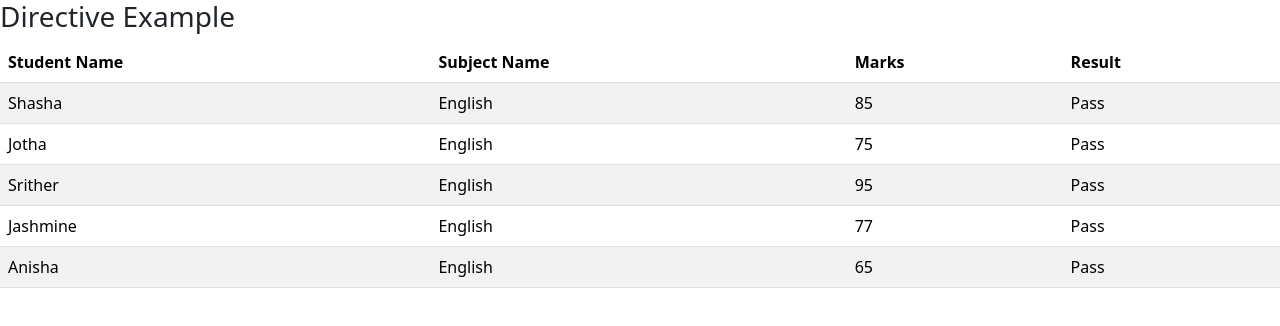
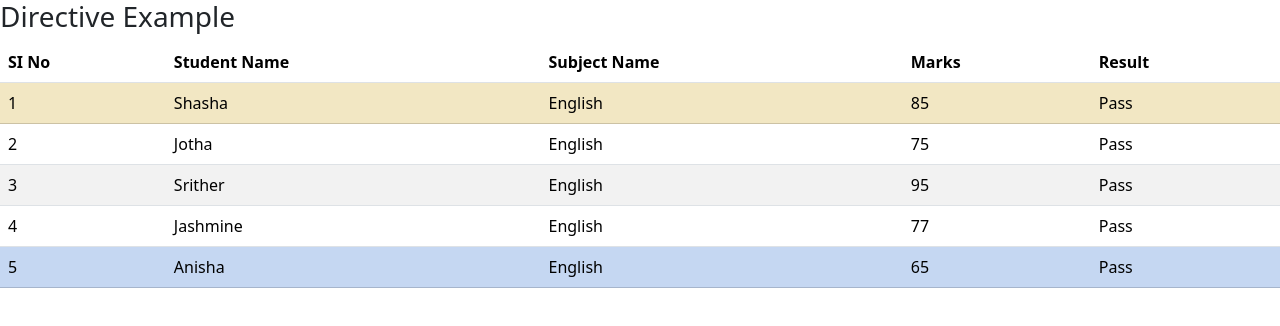
Before and after one commit to niroshakannan17/angular-directive, an Angular app in the folder directiveexample/: page / in a window 1280 px wide. Shown: the top 326 px of the page. Built offline with nearby package versions, Linux system fonts and the light colour scheme.

Commit message:
index,odd,even,first last elemt in ngfor directive

```diff
--- a/directiveexample/src/app/app.component.html
+++ b/directiveexample/src/app/app.component.html
@@ -4,6 +4,7 @@
 <table class="table table-striped table-hover">
   <thead>
     <tr>
+      <th>SI No</th>
       <th>Student Name</th>
       <th>Subject Name</th>
       <th>Marks</th>
@@ -11,7 +12,11 @@
     </tr>
   </thead>
   <tbody>
-    <tr *ngFor="let item of students_detail">
+
+    <tr
+      [ngClass]='{"table-warning":f, "table-primary":l}'
+     *ngFor="let item of students_detail;let i=index; let o=odd; let e=even; let f = first; let l = last">
+      <td>{{i+1}}</td>
       <td>{{item.name}}</td>
       <td>{{item.subject}}</td>
       <td>{{item.marks}}</td>
```
